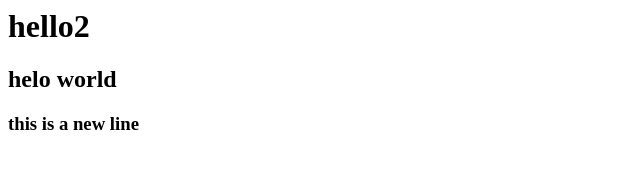
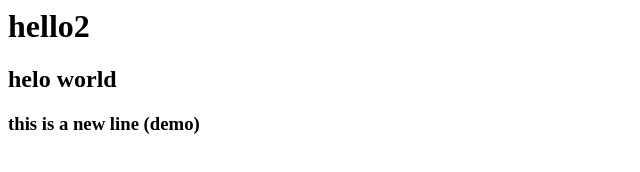
Before and after one commit to aanam18/Demo2, a plain HTML site: page index.html in a window 1280 px wide. Shown: the full height of the page, 0-640 px from the left. Drawn offline with Linux system fonts and the light colour scheme.

Commit message:
conflic2

```diff
--- a/index.html
+++ b/index.html
@@ -1,3 +1,3 @@
 <h1>hello2</h1>
 <h2>helo world</h2>
-<h3>this is a new line</h3>
+<h3>this is a new line (demo)</h3>
```
